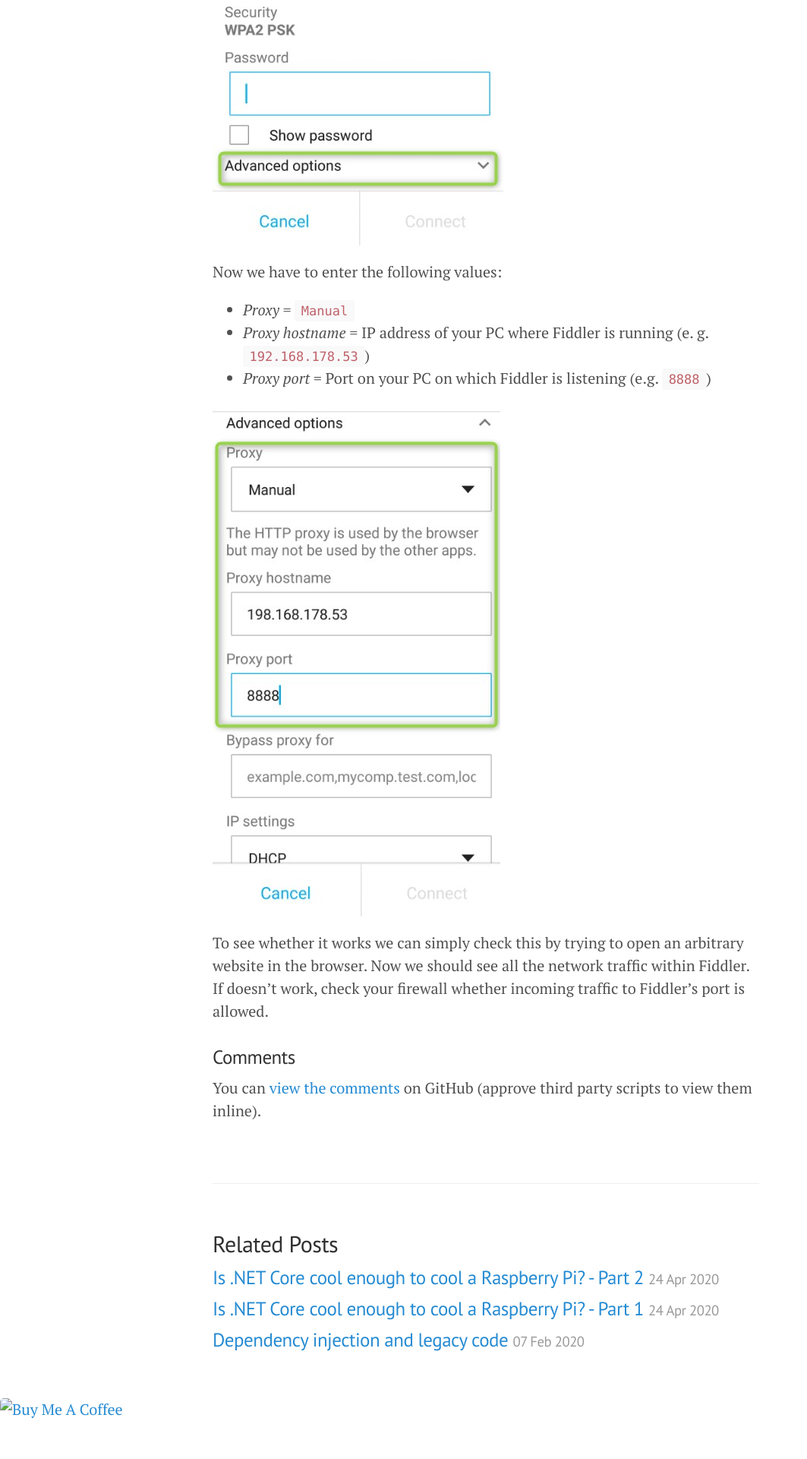
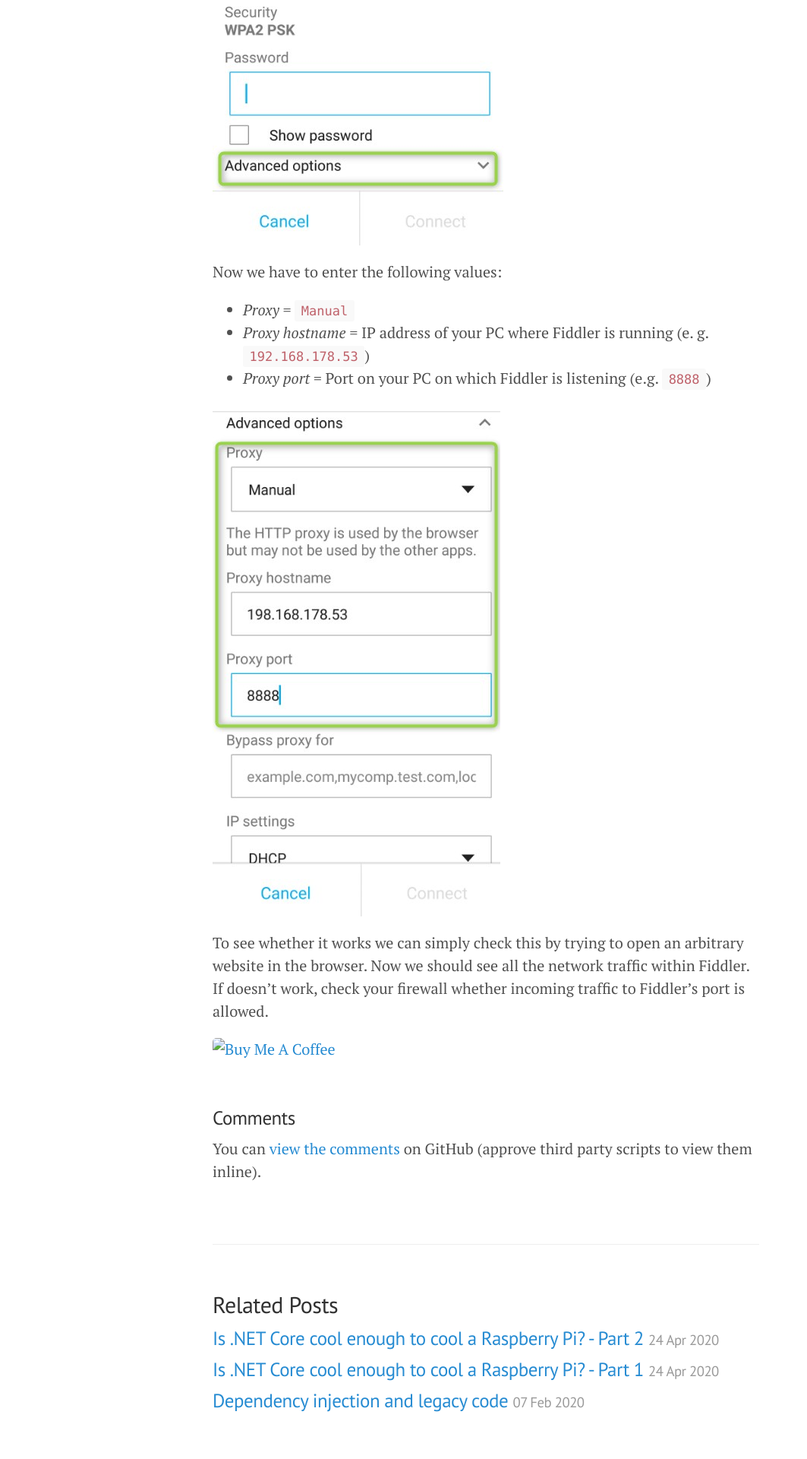
Before and after one commit to mu88/mu88.github.io, a Jekyll site: the page built from _posts/2019-06-17-Android-Fiddler.md, in a window 1280 px wide. Shown: the part 2018-3938 px from the top of the page at 76% size, without its empty margins (0-1063 px from the left). Built offline with Jekyll 4.4.1, drawn with Linux system fonts in a browser that asks for light colours; nearby versions of some CDN libraries.

Commit message:
Move BMAC link to post

```diff
--- a/_layouts/default.html
+++ b/_layouts/default.html
@@ -45,8 +45,6 @@
       })(document);
     </script>
 
-    <a href="https://www.buymeacoffee.com/mu88" target="_blank"><img src="https://cdn.buymeacoffee.com/buttons/v2/default-blue.png" alt="Buy Me A Coffee" style="height: 60px !important;width: 217px !important;" ></a>
-
     <script src="https://code.jquery.com/jquery-3.5.1.min.js" integrity="sha256-9/aliU8dGd2tb6OSsuzixeV4y/faTqgFtohetphbbj0=" crossorigin="anonymous"></script>
     {% include comments.html element=".post" github_account="mu88/mu88.github.io" require_cookie_consent="true" %}
   </body>
--- a/_layouts/post.html
+++ b/_layouts/post.html
@@ -6,6 +6,8 @@ layout: default
   <h1 class="post-title">{{ page.title }}</h1>
   <span class="post-date">{{ page.date | date_to_string }}</span>
   {{ content }}
+
+  <a href="https://www.buymeacoffee.com/mu88" target="_blank"><img src="https://cdn.buymeacoffee.com/buttons/v2/default-blue.png" alt="Buy Me A Coffee" style="height: 60px !important;width: 217px !important;" ></a>
 </div>
 
 <div class="related">
```
